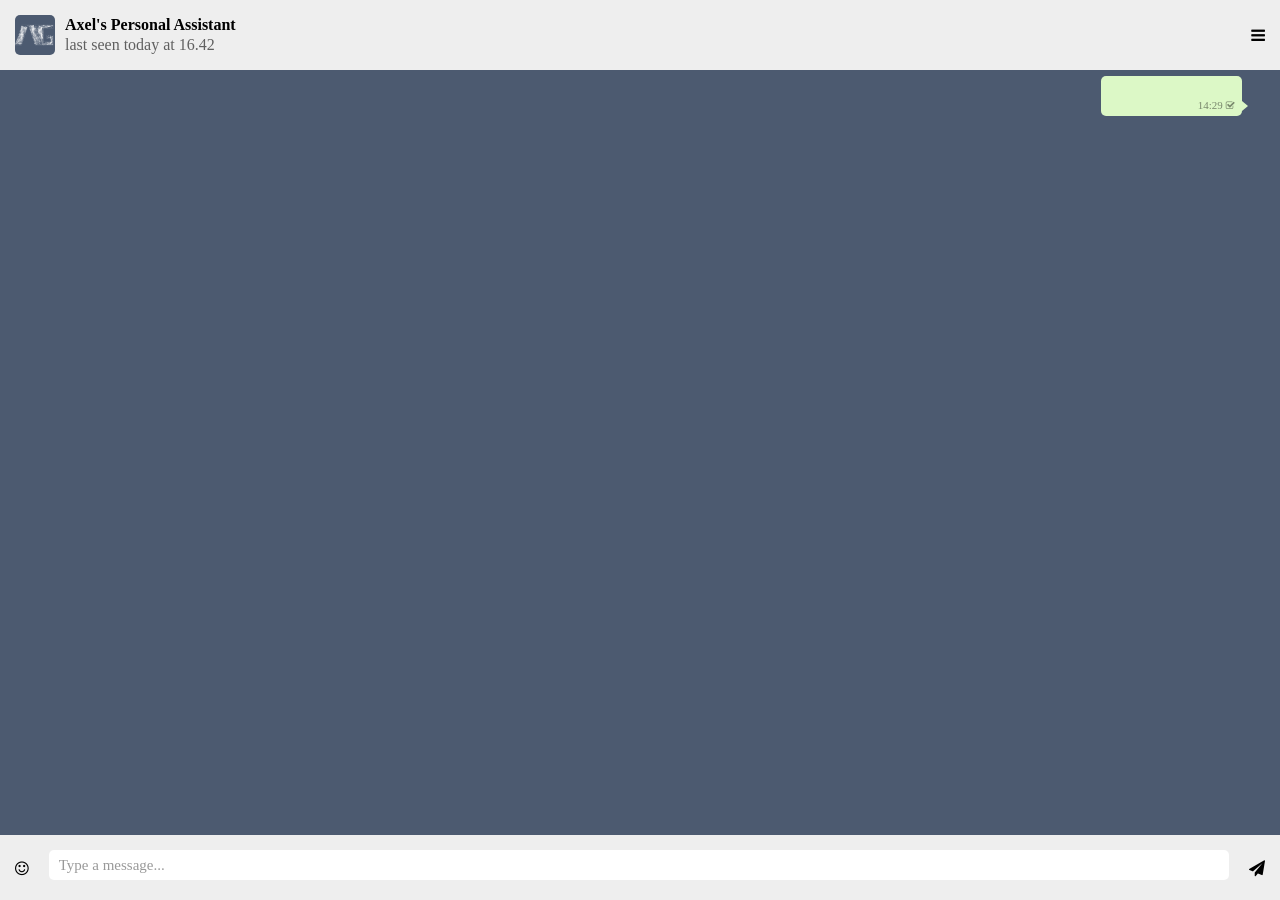
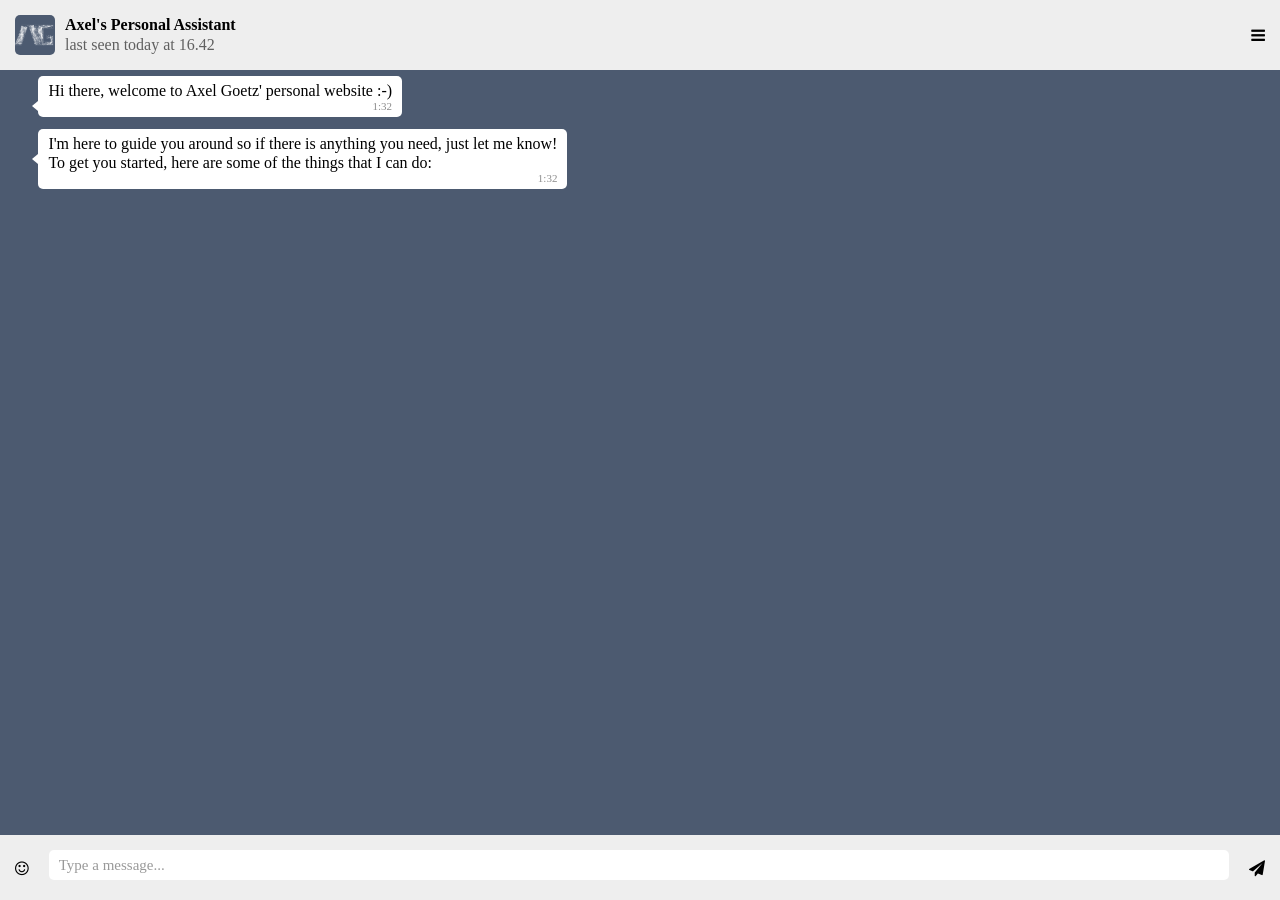
Before and after one commit to AxelGoetz/axelgoetz.github.io, a Jekyll site: the page built from index.html, in a window 1280 px wide. Built offline with Jekyll 4.4.1, drawn with Linux system fonts in a browser that asks for light colours.

```diff
--- a/_includes/chat-message.html
+++ b/_includes/chat-message.html
@@ -8,7 +8,7 @@
       <div class="chat-time">
         14:29
       </div>
-      <i class="fa fa-check-square-o" aria-hidden="true"></i>
+      <i class="fa fa-check" aria-hidden="true"></i>
     </div>
   </div>
 </div>
--- a/_includes/chat.html
+++ b/_includes/chat.html
@@ -11,8 +11,7 @@
       <i id="menu" class="fa fa-bars" aria-hidden="true"></i>
     </div>
   </div>
-  <div class="chat-container">
-    {% include chat-message.html %}
+  <div id="chat-container">
   </div>
   <div class="input">
     <div class="center-vertically">
--- a/assets/css/main.css
+++ b/assets/css/main.css
@@ -133,7 +133,7 @@ html, body {
 
 
 /* CHAT MESSAGES */
-.chat-container {
+#chat-container {
   height: 100%;
   width: 100%;
 
@@ -149,14 +149,14 @@ html, body {
   padding-left: 3%;
   padding-right: 3%;
 
-  margin-bottom: 12px;
+  margin-bottom: 6px;
   margin-top: 6px;
   min-height: 30px;
 }
 
 .chat-bubble {
   max-width: 85%;
-  min-width: 10%;
+  min-width: 7%;
   min-height: 30px;
   border-radius: 5px;
   display: block;
@@ -242,6 +242,8 @@ html, body {
   flex-direction: row;
   flex-wrap: nowrap;
   justify-content: center;
+
+  padding-top: 8px;
 }
 
 /* LOADING */
@@ -267,7 +269,6 @@ html, body {
   animation-delay: 600ms;
 }
 
-
 @keyframes fx {
 	50% {
 		transform: scale(1);
--- a/assets/js/main.js
+++ b/assets/js/main.js
@@ -1,7 +1,13 @@
+var id = 0;
+var message = "";
+var currentFunction;
+var chatContainer = document.getElementById('chat-container');
+
 init();
 
 function init() {
   initInput();
+  beginConversation();
 }
 
 function initInput() {
@@ -19,3 +25,80 @@ function checkVisibilityPlaceHolder() {
     placeholder.style.visibility = 'visible';
   }
 }
+
+function beginConversation() {
+  currentFunction = beginConversation;
+  if(id === 0) {
+    message = "Hi there, welcome to Axel Goetz' personal website :-)";
+    animateResponse(1500);
+  } else if(id === 1) {
+    message = "I'm here to guide you around so if there is anything you need, just let me know!";
+    message += "</br>To get you started, here are some of the things that I can do:";
+    animateResponse(2000);
+  } else {
+    currentFunction = null;
+  }
+}
+
+function animateResponse(timeout) {
+  var loading = getLoading();
+  var loadingMessage = getMessage(loading, id, true, false);
+  chatContainer.innerHTML += loadingMessage;
+  setTimeout(replaceLoading, timeout);
+}
+
+function replaceLoading() {
+  var elem = document.getElementById(id);
+  elem.getElementsByClassName("chat-message")[0].innerHTML = message;
+  elem.getElementsByClassName("chat-bubble")[0].innerHTML += getMeta();
+  id++;
+  currentFunction();
+}
+
+/**
+ * Gets the HTML of a new message
+ * @param  {String}  text        Text in bubble
+ * @param  {String}  id          If you want to give your message an id
+ * @param  {Boolean} isLeft      If the chat appears on the left
+ * @param  {Boolean} includeMeta If you want to include meta
+ * @return {String}
+ */
+function getMessage(text, id, isLeft, includeMeta) {
+  var message = '<div class="message-wrapper" id="' + id + '">';
+  message += '<div class="chat-bubble ';
+
+  if(isLeft)  message += 'chat-left">';
+  else        message += 'chat-right">';
+
+  message += '<div class="chat-message">';
+  message += text;
+  message += '</div>';
+
+  if(includeMeta) {
+    message += getMeta(!isLeft);
+  }
+  message += '</div>';
+
+  return message;
+}
+
+/**
+ * You don't want to include the tag when sending
+ */
+function getMeta(includeTag) {
+  var message = '<div class="meta-data"><div class="chat-time">';
+  var date = new Date();
+  message += date.getHours() + ':' + date.getMinutes() + '</div>';
+  if(includeTag) {
+    message += '<i class="fa fa-check" aria-hidden="true"></i>';
+  }
+  message += '</div></div>';
+
+  return message;
+}
+
+function getLoading() {
+  var message = '<div class="loading"><div class="loading-dot"></div>';
+  message += '<div class="loading-dot"></div><div class="loading-dot"></div></div>';
+  return message;
+}
```
